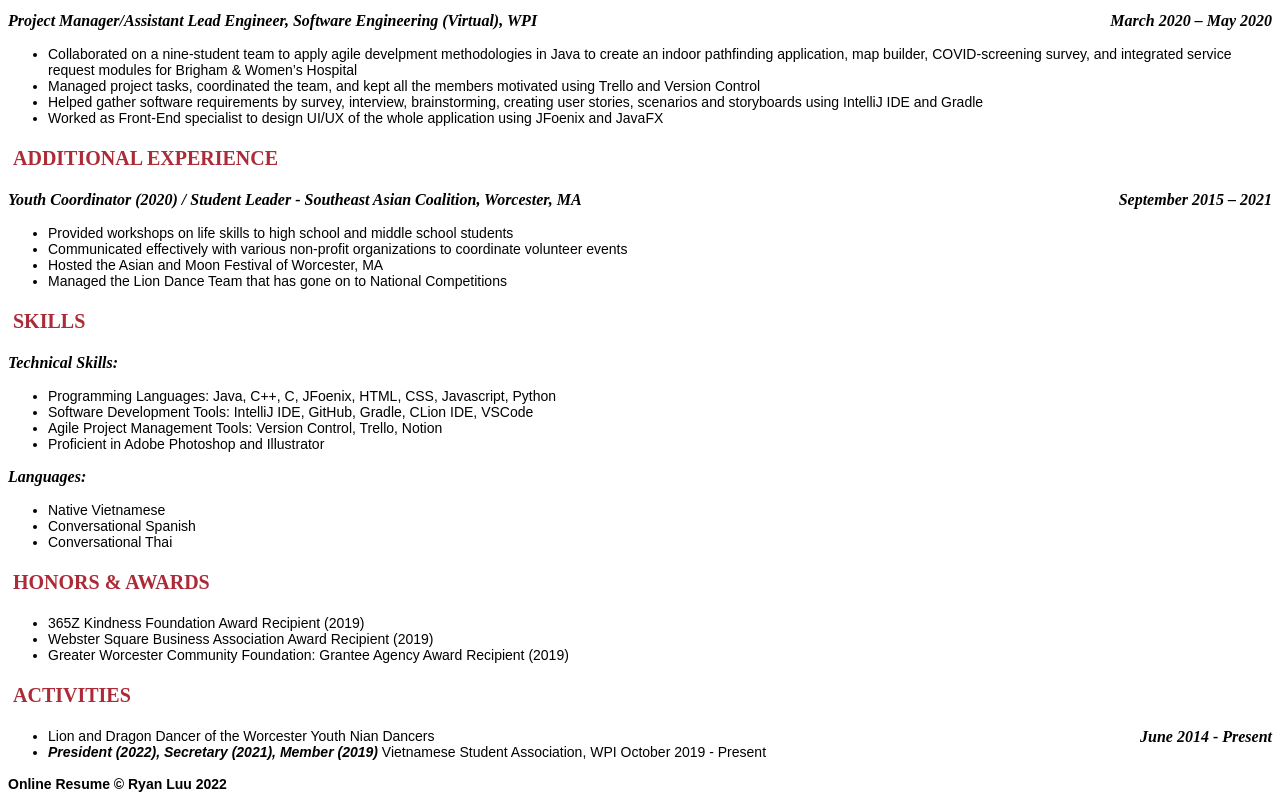
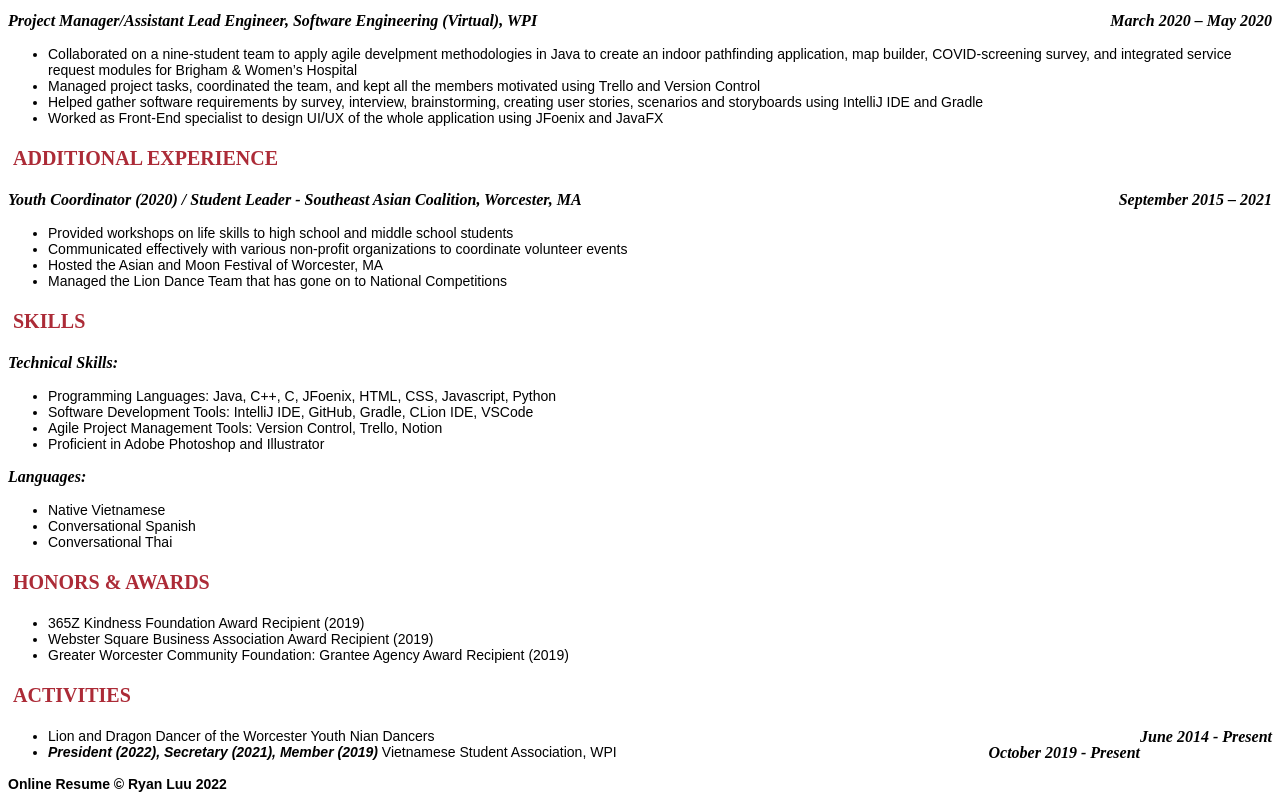
Before and after one commit to rluu1/Resume-Website, a plain HTML site: page index.html in a window 1280 px wide. Shown: the part 866-1666 px from the top of the page. Drawn offline with Linux system fonts and the light colour scheme.

Commit message:
Update index.html

```diff
--- a/index.html
+++ b/index.html
@@ -116,7 +116,7 @@
     <p>
         <ul>
             <li>Lion and Dragon Dancer of the Worcester Youth Nian Dancers <i><b><span style= "font-family:Times New Roman;font-size:16px;float:right;"> June 2014 - Present</span></b></i></li>
-            <li><i><b>President (2022), Secretary (2021), Member (2019)</b></i> Vietnamese Student Association, WPI October 2019 - Present</b></i></li>
+            <li><i><b>President (2022), Secretary (2021), Member (2019)</b></i> Vietnamese Student Association, WPI <i><b><span style= "font-family:Times New Roman;font-size:16px;float:right;"> October 2019 - Present</b></i></li>
         </ul>
     </p>
 
```
